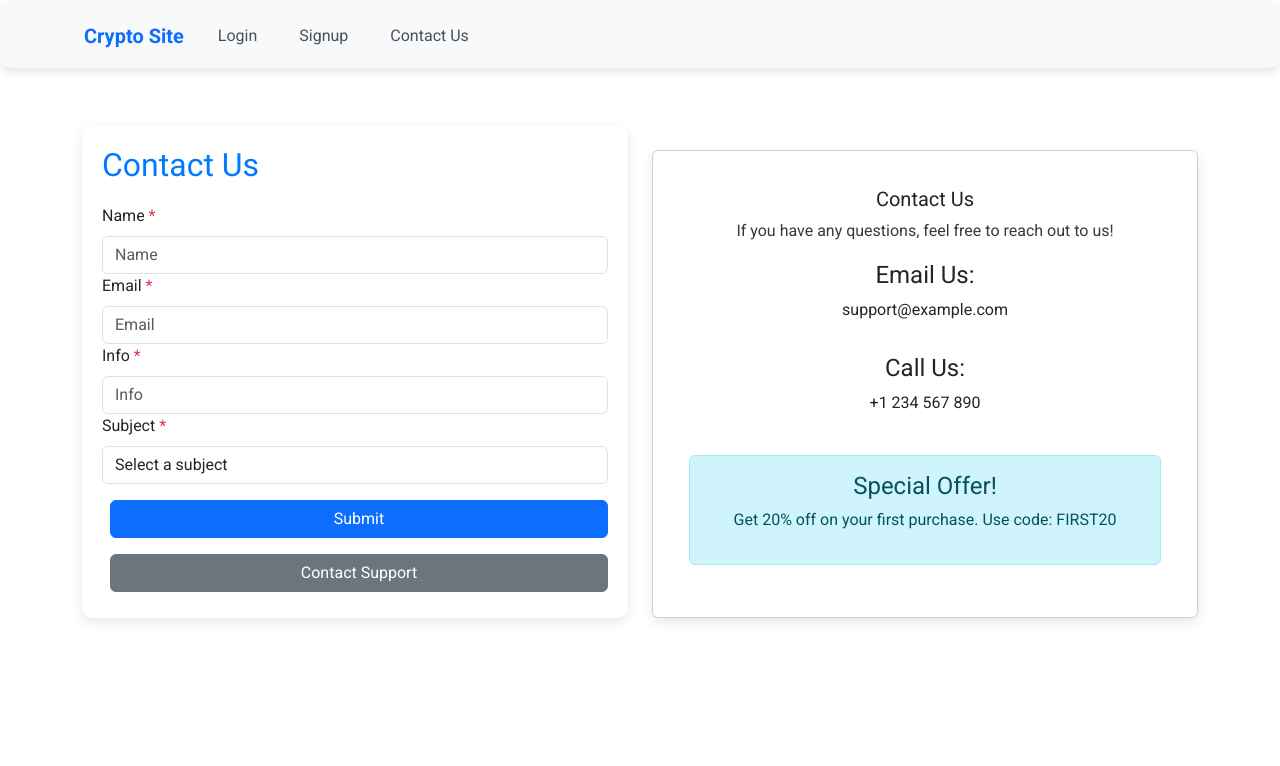
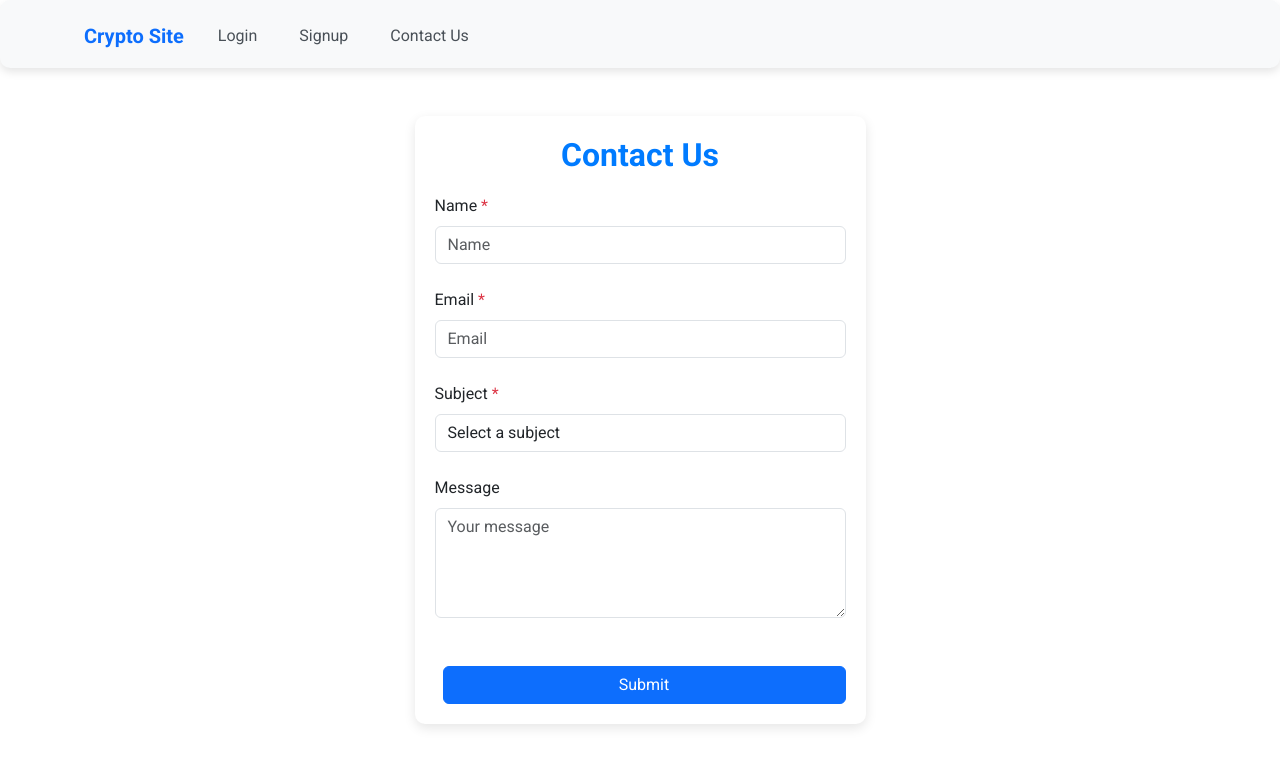
Before and after one commit to dor526/ClientServerFinalProject, a React (Create React App) app in the folder frontend/: page /contactus in a window 1280 px wide. Shown: the top 766 px of the page. Built offline with nearby package versions, Linux system fonts and the light colour scheme.

Commit message:
fixing contactus page

```diff
--- a/frontend/src/components/Navbar.js
+++ b/frontend/src/components/Navbar.js
@@ -22,7 +22,9 @@ const Navbar = () => {
   return (
     <BootstrapNavbar bg="light" expand="lg" className="mb-4">
       <Container className="mt-1 p-1">
-        <BootstrapNavbar.Brand href="#">Crypto Site</BootstrapNavbar.Brand>
+        <BootstrapNavbar.Brand href="\homepage">
+          Crypto Site
+        </BootstrapNavbar.Brand>
         <BootstrapNavbar.Toggle aria-controls="basic-navbar-nav" />
         <BootstrapNavbar.Collapse id="basic-navbar-nav">
           <Nav className="ml-auto">
--- a/frontend/src/pages/Login.js
+++ b/frontend/src/pages/Login.js
@@ -30,10 +30,13 @@ const Login = () => {
   };
 
   return (
-    <div id="login-main-container" className="container-fluid d-flex justify-content-center align-items-center m-0 p-0 h-100 w-100">
+    <div
+      id="login-main-container"
+      className="container-fluid d-flex justify-content-center align-items-center m-0 p-0 h-100 w-100"
+    >
       <div id="login-form-container" className="w-100">
         <Form onSubmit={onSubmitClick} className="login-form">
-          <h2 className="mt-3 mb-5 text-center fw-bold">Welcome to crypto helper</h2>
+          <h2 className="mt-3 mb-5 text-center fw-bold">Crypto Watcher</h2>
           <Form.Group controlId="formEmail">
             <Form.Control
               type="email"
@@ -57,7 +60,11 @@ const Login = () => {
               Log in
             </Button>
           </div>
-          {error && <Alert variant="danger" className="mt-3">{error}</Alert>}
+          {error && (
+            <Alert variant="danger" className="mt-3">
+              {error}
+            </Alert>
+          )}
           <Form.Label className="d-block text-center mt-4">
             Don't have an account? <Link to="/signup">Register</Link>
           </Form.Label>
--- a/frontend/src/pages/contactus.js
+++ b/frontend/src/pages/contactus.js
@@ -9,45 +9,47 @@ import {
   Alert,
   Card,
 } from "react-bootstrap";
+import { useNavigate } from "react-router-dom";
+
 import "../styles/contactus.css";
 
 const ContactUs = () => {
   return (
-    <Container className="mt-4">
-      <Row>
-        <Col md={6}>
+    <Container className="mt-4 mb-4">
+      <Row className="d-flex justify-content-center">
+        <Col md={5}>
           <ContactForm />
         </Col>
-        <Col md={6}>
+      </Row>
+
+      {/* <Row className="d-flex justify-content-center">
+        <Col md={5}>
           <ContactInfo />
         </Col>
-      </Row>
+      </Row> */}
     </Container>
   );
 };
 
 const ContactForm = () => {
   const form = useRef();
+  const navigate = useNavigate(); // Hook for navigation
 
   const handleSubmit = (e) => {
     e.preventDefault();
     const name = e.target.name.value;
     const email = e.target.email.value;
-    const info = e.target.info.value;
-    const predefinedSubject = e.target.predefinedSubject.value;
+    const subject = e.target.subject.value;
 
-    if (
-      name === "" ||
-      email === "" ||
-      info === "" ||
-      predefinedSubject === ""
-    ) {
+    if (name === "" || email === "" || subject === "") {
       alert("All fields are required!");
     } else if (!validateEmail(email)) {
       alert("Please enter a valid email address.");
     } else {
       sendEmail(e);
     }
+
+    navigate("/homepage");
   };
 
   const validateEmail = (email) => {
@@ -82,46 +84,44 @@ const ContactForm = () => {
 
   return (
     <Form ref={form} id="contactForm" onSubmit={handleSubmit}>
-      <h2>Contact Us</h2>
+      <h2 className="text-center fw-bold">Contact Us</h2>
       <Form.Group controlId="name">
         <Form.Label>
           Name <span className="text-danger">*</span>
         </Form.Label>
         <Form.Control type="text" name="name" placeholder="Name" required />
       </Form.Group>
+      <br></br>
       <Form.Group controlId="email">
         <Form.Label>
           Email <span className="text-danger">*</span>
         </Form.Label>
         <Form.Control type="email" name="email" placeholder="Email" required />
       </Form.Group>
-      <Form.Group controlId="info">
-        <Form.Label>
-          Info <span className="text-danger">*</span>
-        </Form.Label>
-        <Form.Control type="text" name="info" placeholder="Info" required />
-      </Form.Group>
-      <Form.Group controlId="predefinedSubject">
+      <br></br>
+      <Form.Group controlId="subject">
         <Form.Label>
           Subject <span className="text-danger">*</span>
         </Form.Label>
-        <Form.Control as="select" name="predefinedSubject" required>
+        <Form.Control as="select" name="subject" required>
           <option value="">Select a subject</option>
           <option value="General Inquiry">General Inquiry</option>
           <option value="Technical Support">Technical Support</option>
-          <option value="Billing">Billing</option>
+          <option value="Report an Issue">Report an issue</option>
         </Form.Control>
       </Form.Group>
-      <Button variant="primary" type="submit" className="mt-3 ms-2">
+      <br />
+      <Form.Group controlId="message">
+        <Form.Label>Message</Form.Label>
+        <Form.Control
+          as="textarea"
+          name="message"
+          rows={4}
+          placeholder="Your message"
+        />
+      </Form.Group>
+      <Button variant="primary" type="submit" className="mt-5 ms-2">
         Submit
-      </Button>
-      <Button
-        variant="secondary"
-        type="button"
-        className="mt-3 ms-2"
-        onClick={handleSupportClick}
-      >
-        Contact Support
       </Button>
     </Form>
   );
@@ -129,7 +129,7 @@ const ContactForm = () => {
 
 const ContactInfo = () => {
   return (
-    <Card className="text-center mt-4">
+    <Card className="text-center my-2">
       <Card.Body>
         <Card.Title>Contact Us</Card.Title>
         <Card.Text>
@@ -138,17 +138,13 @@ const ContactInfo = () => {
         <div className="justify-content-center flex-wrap">
           <div className="p-2">
             <h4>Email Us:</h4>
-            <p>support@example.com</p>
+            <p>crypto-watcher@gmail.com</p>
           </div>
           <div className="p-2">
             <h4>Call Us:</h4>
-            <p>+1 234 567 890</p>
+            <p>+972 123456789</p>
           </div>
         </div>
-        <Alert variant="info" className="mt-3">
-          <h4>Special Offer!</h4>
-          <p>Get 20% off on your first purchase. Use code: FIRST20</p>
-        </Alert>
       </Card.Body>
     </Card>
   );
```
